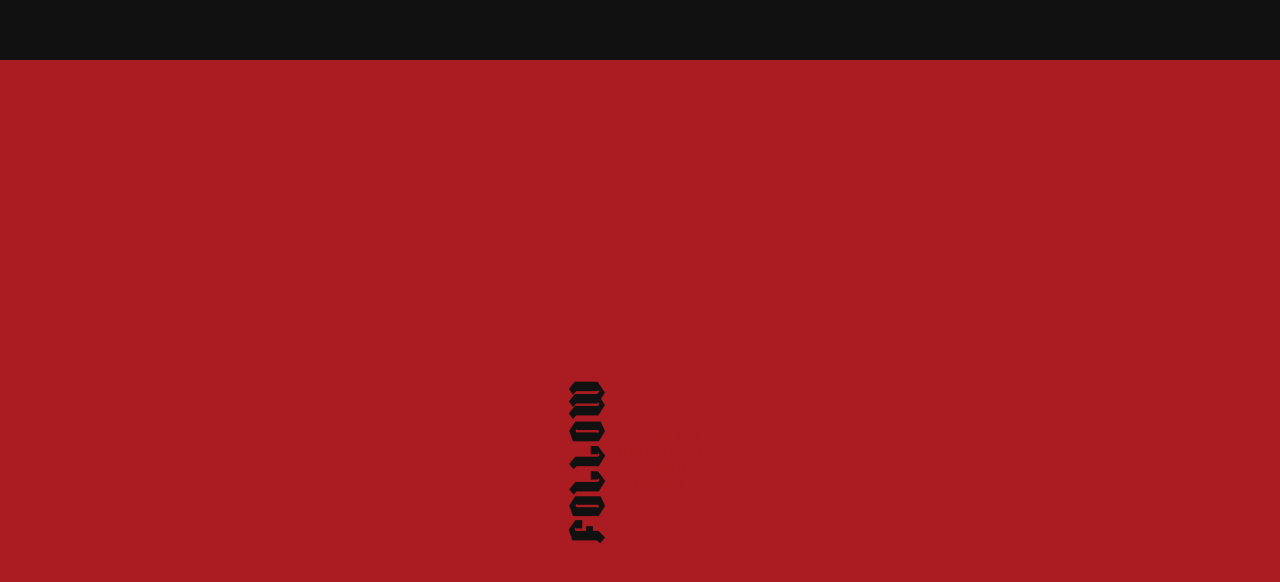
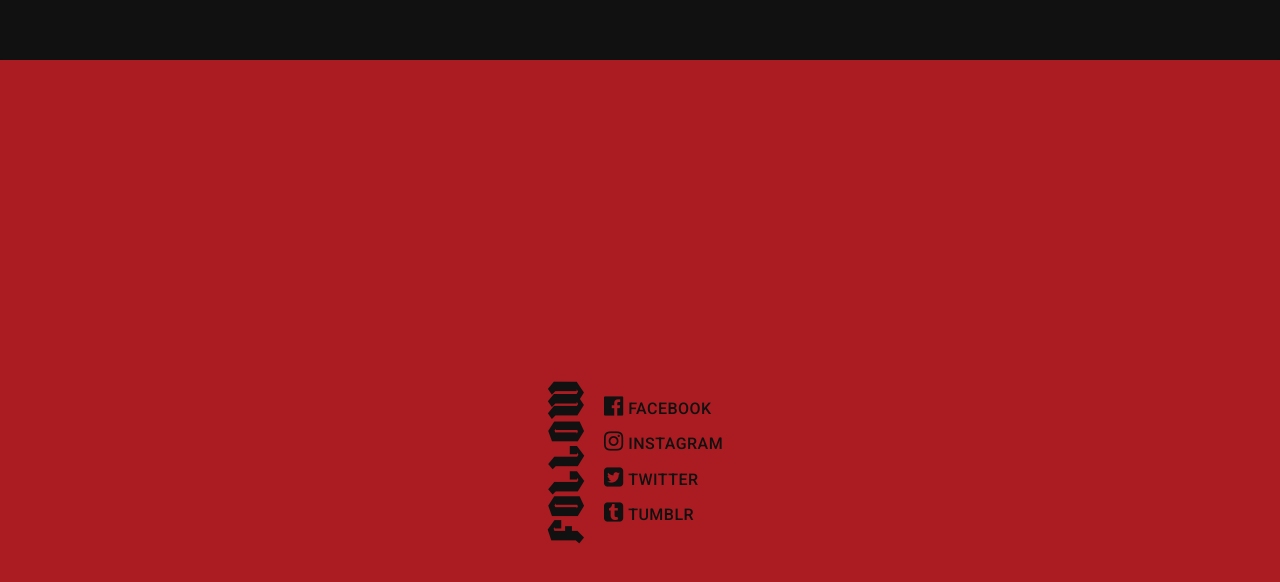
Before and after one commit to rorylongwell/VictimRoyal, an Angular app: page / in a window 1280 px wide. Shown: the part 2382-2964 px from the top of the page. Built offline with nearby package versions, Linux system fonts and the light colour scheme; what angular-font-awesome would draw is missing.

Commit message:
Follow page changes

```diff
--- a/src/app/app.component.css
+++ b/src/app/app.component.css
@@ -195,6 +195,21 @@ article{
     padding-right:10px;
 }
 
+.container-links
+{
+    display: -webkit-flex;
+    display: flex;
+    -webkit-flex-direction: row;
+    flex-direction: row;
+    -webkit-align-items: center;
+    align-items: center;
+    -webkit-justify-content: left;
+    justify-content: left;
+    width: 60%;
+    padding-left:10px;
+    padding-right:10px;
+}
+
 .container-column
 {
     display: -webkit-flex;
@@ -227,6 +242,28 @@ article{
 
 .spotify-container{
   padding:20px;
+}
+
+.follow-links a{
+  color: #111;
+  display: block;
+
+    padding: 0.4em 0.5em;
+    font-size: 1em;
+    letter-spacing: 0.03em;
+	  text-decoration: none;
+    font-family: 'Roboto', sans-serif;
+}
+
+.follow-links span{
+  text-align: left;
+}
+
+.follow-links i{
+  text-align: center;
+  color: #111;
+  font-family: 'FontAwesome';
+  font-size: 1.4em;
 }
 
 .vertical-container{
--- a/src/app/app.component.html
+++ b/src/app/app.component.html
@@ -44,11 +44,11 @@
         <a id="follow"></a>
         <div class="container">
             <h2 class="vertical">FOLLOW</h2>
-            <ul>
-              <li><a href="#">FACEBOOK </a></li>
-              <li><a href="#">INSTAGRAM</a></li>
-              <li><a href="#">TWITTER</a></li>
-              <li><a href="#">TUMBLR</a></li>
+            <ul class="follow-links">
+              <li><a href="https://www.facebook.com/victimroyalband/" class="hvr-grow"><i class="fa fa-facebook-official"></i>&nbsp;<span>FACEBOOK</span></a></li>
+              <li><a href="https://www.instagram.com/victim_royal/" class="hvr-grow"><i class="fa fa-instagram"></i>&nbsp;<span>INSTAGRAM</span></a></li>
+              <li><a href="https://twitter.com/victimroyalband" class="hvr-grow"><i class="fa fa-twitter-square"></i>&nbsp;<span>TWITTER</span></a></li>
+              <li><a href="https://victimroyal.tumblr.com/" class="hvr-grow"><i class="fa fa-tumblr-square"></i>&nbsp;<span>TUMBLR</span></a></li>
             </ul>
                 </div>
           </section>
--- a/src/assets/fonts/font.css
+++ b/src/assets/fonts/font.css
@@ -11,7 +11,7 @@
   font-family: 'ordnung';
   src: url('ordnung.eot');
   src: url('ordnung.woff2') format('woff2'),
-       url('ordnung.eot?#iefix') format('embedded-opentype');
+       url('ordnung.eot?#iefix') format('embedded-opentype'),
 	url('ordnung.woff') format('woff'),
        url('ordnung.ttf') format('truetype'),
        url('ordnung.svg#ordnung') format('svg');
--- a/src/assets/styles/hover.css
+++ b/src/assets/styles/hover.css
@@ -1204,6 +1204,7 @@
   color: white;
 }
 
+
 /* Back Pulse */
 @-webkit-keyframes hvr-back-pulse {
   50% {
@@ -1212,7 +1213,7 @@
 }
 @keyframes hvr-back-pulse {
   50% {
-    background-color: rgb(140, 16, 0);
+    background-color: #8C1000;
   }
 }
 .hvr-back-pulse {
```
Also changed, not shown: .angular-cli.json, src/index.html (line endings or trailing spaces), 9 other files (tests, documents, lock files or other folders).
